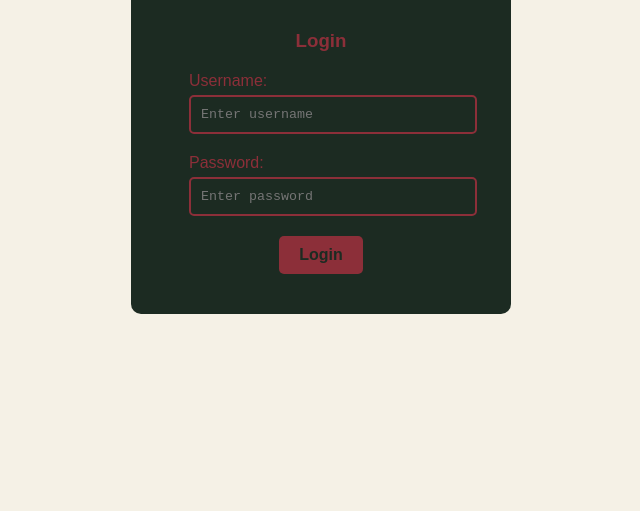
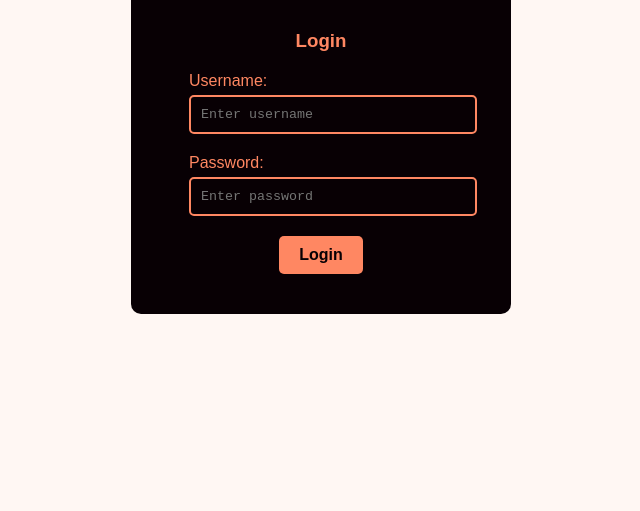
Before and after one commit to light-roast/PairXpensesJS, a website with bundled scripts: page index.html in a window 1280 px wide. Shown: the part 289-800 px from the top of the page, without its empty margins (319-959 px from the left). Built offline with nearby package versions, Linux system fonts and the light colour scheme; a web font is replaced by a local one.

Commit message:
Correct  color

```diff
--- a/styles/main.css
+++ b/styles/main.css
@@ -9,11 +9,11 @@ html {
 }
 
 :root {
-    --main-color: #F5F1E6;
-    --secondary-color: #D8CBA6;
-    --primary-dark: #1C2B22;
-    --primary-accent: #8C2F39;
-    --accent-hover: #6E232B;
+    --main-color: #FFF7F3;
+    --secondary-color: #EEE8A9;
+    --primary-dark: #080004;
+    --primary-accent: #FF8762;
+    --accent-hover: #E65A32;
 }
 
 body {
```
